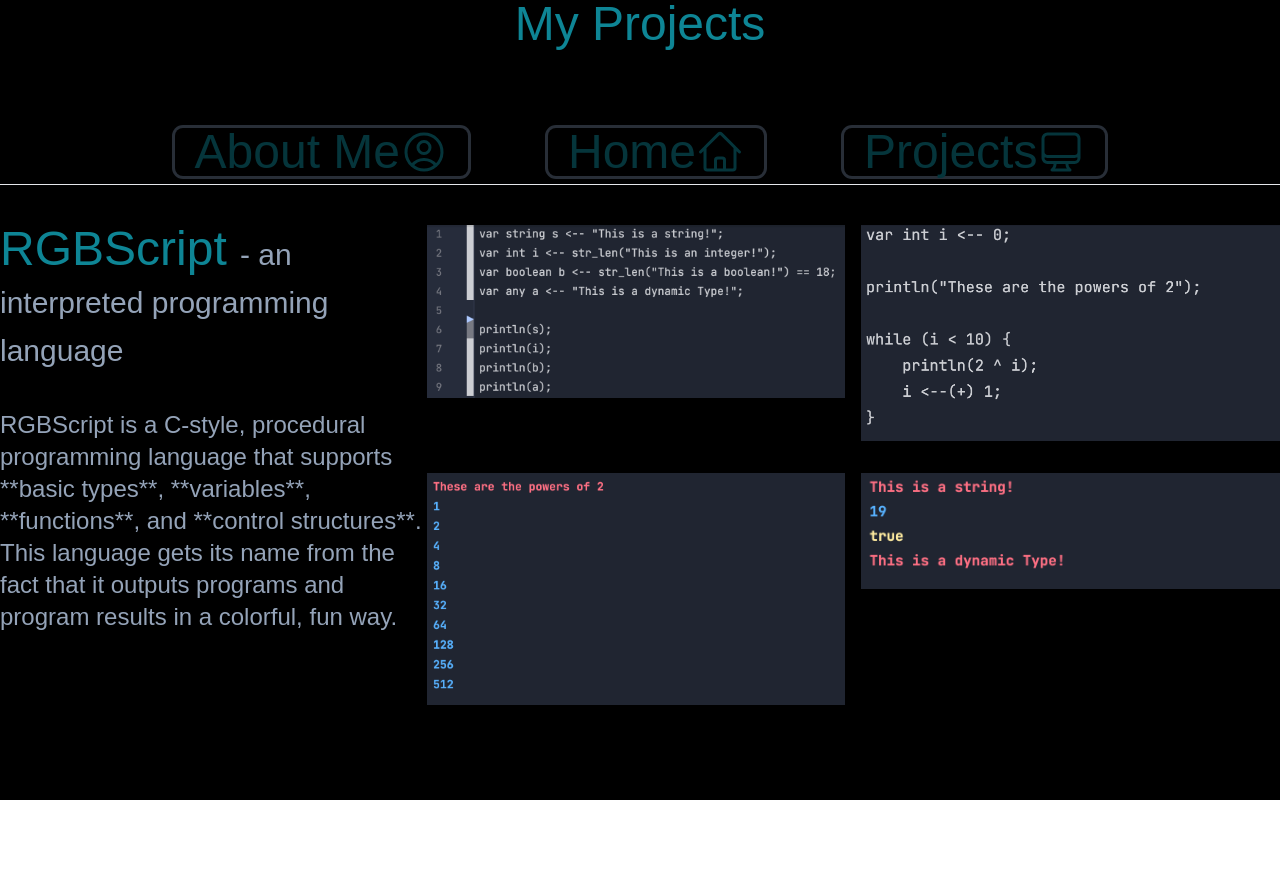
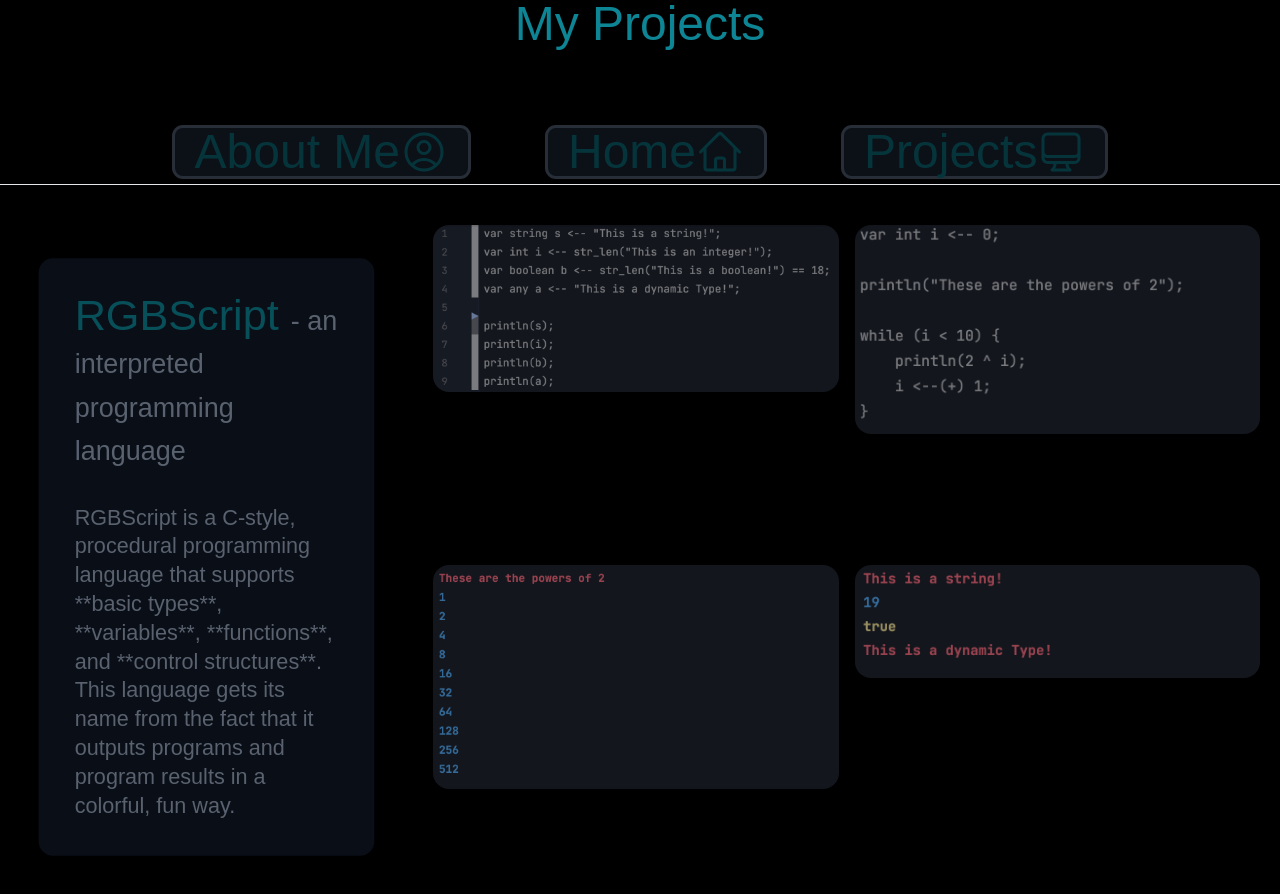
Before and after one commit to LambdaAK/Portfolio, a React (Vite) app: page /projects in a window 1280 px wide. Shown: the top 894 px of the page. Before the commit the page ends 800 px from the top, so only its background shows below. Built offline with nearby package versions, Linux system fonts and the light colour scheme.

Commit message:
Worked on RGBScript section of the projects page

```diff
--- a/src/components/Nav.tsx
+++ b/src/components/Nav.tsx
@@ -64,7 +64,12 @@ function Link(props: LinkProps) {
 
             transform
 
-            hover:opacity-100 hover:-translate-y-2
+            bg-slate-800
+
+            hover:opacity-90 hover:-translate-y-2
+
+
+
 
             flex
 
--- a/src/pages/Projects.tsx
+++ b/src/pages/Projects.tsx
@@ -1,7 +1,7 @@
 import { useEffect } from "react";
 import Nav from "../components/Nav";
 import Project from "../components/Project";
-
+import "./css/Projects.css"
 
 
 const RBGScriptDescription:string = "RGBScript is a C-style, procedural programming language that supports **basic types**, **variables**, **functions**, and control structures. This language gets its name from the fact that it outputs programs and program results in a colorful, fun way."
@@ -36,18 +36,79 @@ export default function Projects() {
 
                 <Nav/>
 
-                <div id="RGBScript-project" className="mt-10">
+                <div id="RGBScript-project" className="mt-10 mx-5">
                     <div id="RBGScript-project-header" className="grid grid-cols-3">
-                        <div className="text-5xl text-blue">
+                        <div className="
+                        text-5xl
+                        text-blue
+
+                        transition transform
+                        opacity-60
+                        hover:opacity-90 bg-gray-900
+                        rounded-2xl
+                        hover:translate-x-5
+                        hover:scale-100
+                        scale-90
+
+                        px-10 py-10 mr-10
+
+
+
+
+                        ">
                             RGBScript <span className="text-3xl text-slate-400"> - an interpreted programming language</span>
                             <div className="mt-10 text-slate-400 text-2xl">RGBScript is a C-style, procedural programming language that supports **basic types**, **variables**, **functions**, and **control structures**.
                                 This language gets its name from the fact that it outputs programs and program results in a colorful, fun way.</div>
                         </div>
                         <div id="RBGScript-project-pictures" className="col-span-2 grid grid-cols-2 grid-rows-2 gap-4">
-                            <img src="/RGBScript/RGBScript-1.jpg" alt="" className=""/>
-                            <img src="/RGBScript/RGBScript-2.jpg" alt="" className=""/>
-                            <img src="/RGBScript/RGBScript-3.jpg" alt="" className=""/>
-                            <img src="/RGBScript/RGBScript-4.jpg" alt="" className=""/>
+                            <img src="/RGBScript/RGBScript-1.jpg" alt="" className="
+                                transition
+                                transform
+                                hover:scale-125
+                                hover:translate-x-10
+                                hover:translate-y-10
+                                duration-200
+                                project-picture
+                                opacity-60
+                                hover:opacity-90
+
+                            "/>
+                            <img src="/RGBScript/RGBScript-2.jpg" alt="" className="
+                                transition
+                                transform
+                                hover:scale-125
+                                hover:-translate-x-10
+                                hover:translate-y-10
+                                duration-200
+                                project-picture
+                                opacity-60
+                                hover:opacity-90
+
+                            "/>
+                            <img src="/RGBScript/RGBScript-3.jpg" alt="" className="
+                                transition
+                                transform
+                                hover:scale-125
+                                hover:translate-x-10
+                                hover:-translate-y-10
+                                duration-200
+                                project-picture
+                                opacity-60
+                                hover:opacity-90
+
+                            "/>
+                            <img src="/RGBScript/RGBScript-4.jpg" alt="" className="
+                                transition
+                                transform
+                                hover:scale-125
+                                hover:-translate-x-10
+                                hover:-translate-y-10
+                                duration-200
+                                project-picture
+                                opacity-60
+                                hover:opacity-90
+
+                            "/>
                         </div>
 
                     </div>
--- /dev/null
+++ b/src/pages/css/Projects.css
@@ -0,0 +1,3 @@
+.project-picture {
+    border-radius: 1rem;
+}
--- a/src/style.css
+++ b/src/style.css
@@ -525,6 +525,16 @@ video {
   float: left;
 }
 
+.mx-10 {
+  margin-left: 2.5rem;
+  margin-right: 2.5rem;
+}
+
+.mx-5 {
+  margin-left: 1.25rem;
+  margin-right: 1.25rem;
+}
+
 .ml-10 {
   margin-left: 2.5rem;
 }
@@ -539,6 +549,18 @@ video {
 
 .mt-10 {
   margin-top: 2.5rem;
+}
+
+.mt-20 {
+  margin-top: 5rem;
+}
+
+.mr-5 {
+  margin-right: 1.25rem;
+}
+
+.mr-10 {
+  margin-right: 2.5rem;
 }
 
 .flex {
@@ -591,6 +613,12 @@ video {
   transform: translate(var(--tw-translate-x), var(--tw-translate-y)) rotate(var(--tw-rotate)) skewX(var(--tw-skew-x)) skewY(var(--tw-skew-y)) scaleX(var(--tw-scale-x)) scaleY(var(--tw-scale-y));
 }
 
+.scale-90 {
+  --tw-scale-x: .9;
+  --tw-scale-y: .9;
+  transform: translate(var(--tw-translate-x), var(--tw-translate-y)) rotate(var(--tw-rotate)) skewX(var(--tw-skew-x)) skewY(var(--tw-skew-y)) scaleX(var(--tw-scale-x)) scaleY(var(--tw-scale-y));
+}
+
 .transform {
   transform: translate(var(--tw-translate-x), var(--tw-translate-y)) rotate(var(--tw-rotate)) skewX(var(--tw-skew-x)) skewY(var(--tw-skew-y)) scaleX(var(--tw-scale-x)) scaleY(var(--tw-scale-y));
 }
@@ -627,9 +655,61 @@ video {
   border-radius: 0.5rem;
 }
 
+.rounded {
+  border-radius: 0.25rem;
+}
+
+.rounded-xl {
+  border-radius: 0.75rem;
+}
+
+.rounded-2xl {
+  border-radius: 1rem;
+}
+
 .bg-black {
   --tw-bg-opacity: 1;
   background-color: rgb(0 0 0 / var(--tw-bg-opacity));
+}
+
+.bg-slate-300 {
+  --tw-bg-opacity: 1;
+  background-color: rgb(203 213 225 / var(--tw-bg-opacity));
+}
+
+.bg-slate-500 {
+  --tw-bg-opacity: 1;
+  background-color: rgb(100 116 139 / var(--tw-bg-opacity));
+}
+
+.bg-slate-700 {
+  --tw-bg-opacity: 1;
+  background-color: rgb(51 65 85 / var(--tw-bg-opacity));
+}
+
+.bg-slate-900 {
+  --tw-bg-opacity: 1;
+  background-color: rgb(15 23 42 / var(--tw-bg-opacity));
+}
+
+.bg-slate-800 {
+  --tw-bg-opacity: 1;
+  background-color: rgb(30 41 59 / var(--tw-bg-opacity));
+}
+
+.bg-white {
+  --tw-bg-opacity: 1;
+  background-color: rgb(255 255 255 / var(--tw-bg-opacity));
+}
+
+.bg-gray-700 {
+  --tw-bg-opacity: 1;
+  background-color: rgb(55 65 81 / var(--tw-bg-opacity));
+}
+
+.bg-gray-900 {
+  --tw-bg-opacity: 1;
+  background-color: rgb(17 24 39 / var(--tw-bg-opacity));
 }
 
 .object-cover {
@@ -655,6 +735,16 @@ video {
 .py-8 {
   padding-top: 2rem;
   padding-bottom: 2rem;
+}
+
+.py-20 {
+  padding-top: 5rem;
+  padding-bottom: 5rem;
+}
+
+.py-10 {
+  padding-top: 2.5rem;
+  padding-bottom: 2.5rem;
 }
 
 .pt-12 {
@@ -743,6 +833,18 @@ video {
   opacity: 0.4;
 }
 
+.opacity-50 {
+  opacity: 0.5;
+}
+
+.opacity-75 {
+  opacity: 0.75;
+}
+
+.opacity-60 {
+  opacity: 0.6;
+}
+
 .ring {
   --tw-ring-offset-shadow: var(--tw-ring-inset) 0 0 0 var(--tw-ring-offset-width) var(--tw-ring-offset-color);
   --tw-ring-shadow: var(--tw-ring-inset) 0 0 0 calc(3px + var(--tw-ring-offset-width)) var(--tw-ring-color);
@@ -776,6 +878,18 @@ video {
   transition-duration: 1000ms;
 }
 
+.duration-300 {
+  transition-duration: 300ms;
+}
+
+.duration-100 {
+  transition-duration: 100ms;
+}
+
+.duration-200 {
+  transition-duration: 200ms;
+}
+
 html {
   font-family: Arial, Helvetica, sans-serif
 }
@@ -804,12 +918,47 @@ html {
   transform: translate(var(--tw-translate-x), var(--tw-translate-y)) rotate(var(--tw-rotate)) skewX(var(--tw-skew-x)) skewY(var(--tw-skew-y)) scaleX(var(--tw-scale-x)) scaleY(var(--tw-scale-y));
 }
 
+.hover\:-translate-x-10:hover {
+  --tw-translate-x: -2.5rem;
+  transform: translate(var(--tw-translate-x), var(--tw-translate-y)) rotate(var(--tw-rotate)) skewX(var(--tw-skew-x)) skewY(var(--tw-skew-y)) scaleX(var(--tw-scale-x)) scaleY(var(--tw-scale-y));
+}
+
+.hover\:-translate-y-10:hover {
+  --tw-translate-y: -2.5rem;
+  transform: translate(var(--tw-translate-x), var(--tw-translate-y)) rotate(var(--tw-rotate)) skewX(var(--tw-skew-x)) skewY(var(--tw-skew-y)) scaleX(var(--tw-scale-x)) scaleY(var(--tw-scale-y));
+}
+
+.hover\:translate-x-10:hover {
+  --tw-translate-x: 2.5rem;
+  transform: translate(var(--tw-translate-x), var(--tw-translate-y)) rotate(var(--tw-rotate)) skewX(var(--tw-skew-x)) skewY(var(--tw-skew-y)) scaleX(var(--tw-scale-x)) scaleY(var(--tw-scale-y));
+}
+
+.hover\:translate-y-10:hover {
+  --tw-translate-y: 2.5rem;
+  transform: translate(var(--tw-translate-x), var(--tw-translate-y)) rotate(var(--tw-rotate)) skewX(var(--tw-skew-x)) skewY(var(--tw-skew-y)) scaleX(var(--tw-scale-x)) scaleY(var(--tw-scale-y));
+}
+
+.hover\:translate-x-1:hover {
+  --tw-translate-x: 0.25rem;
+  transform: translate(var(--tw-translate-x), var(--tw-translate-y)) rotate(var(--tw-rotate)) skewX(var(--tw-skew-x)) skewY(var(--tw-skew-y)) scaleX(var(--tw-scale-x)) scaleY(var(--tw-scale-y));
+}
+
 .hover\:scale-125:hover {
   --tw-scale-x: 1.25;
   --tw-scale-y: 1.25;
   transform: translate(var(--tw-translate-x), var(--tw-translate-y)) rotate(var(--tw-rotate)) skewX(var(--tw-skew-x)) skewY(var(--tw-skew-y)) scaleX(var(--tw-scale-x)) scaleY(var(--tw-scale-y));
 }
 
+.hover\:scale-100:hover {
+  --tw-scale-x: 1;
+  --tw-scale-y: 1;
+  transform: translate(var(--tw-translate-x), var(--tw-translate-y)) rotate(var(--tw-rotate)) skewX(var(--tw-skew-x)) skewY(var(--tw-skew-y)) scaleX(var(--tw-scale-x)) scaleY(var(--tw-scale-y));
+}
+
 .hover\:opacity-100:hover {
   opacity: 1;
 }
+
+.hover\:opacity-90:hover {
+  opacity: 0.9;
+}
```
